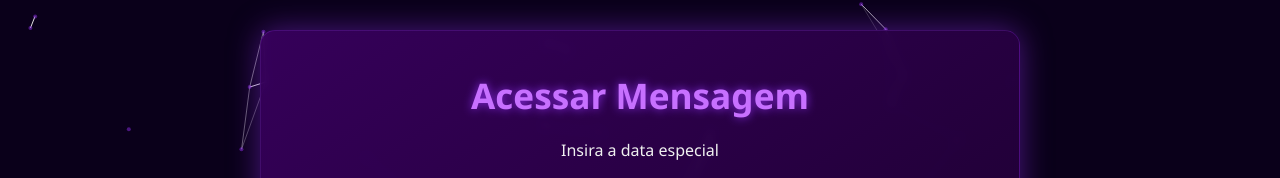
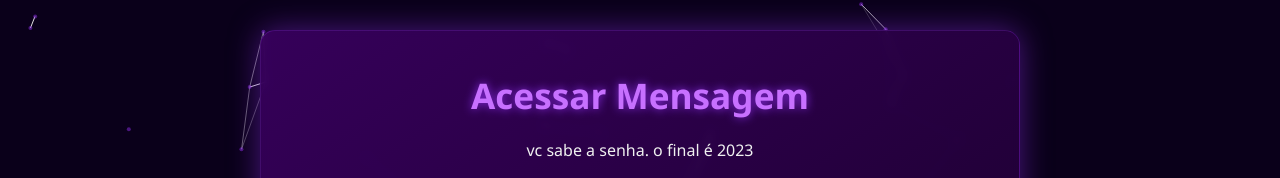
Before and after one commit to k4icmc/doc-4, a plain HTML site: page index.html in a window 1280 px wide. Shown: the part 195-373 px from the top of the page. Drawn offline with nearby package versions, Linux system fonts and the light colour scheme.

Commit message:
Atualizar o index.html

```diff
--- a/index.html
+++ b/index.html
@@ -137,7 +137,7 @@
     <div class="container">
         <div class="login-screen fade-in" id="loginScreen">
             <h1>Acessar Mensagem</h1>
-            <p style="margin-bottom: 20px;">Insira a data especial</p>
+            <p style="margin-bottom: 20px;">vc sabe a senha. o final é 2023</p>
             <div class="password-container">
                 <div class="password-input">
                     <input type="text" id="day" maxlength="2" placeholder="DD" inputmode="numeric">
```
